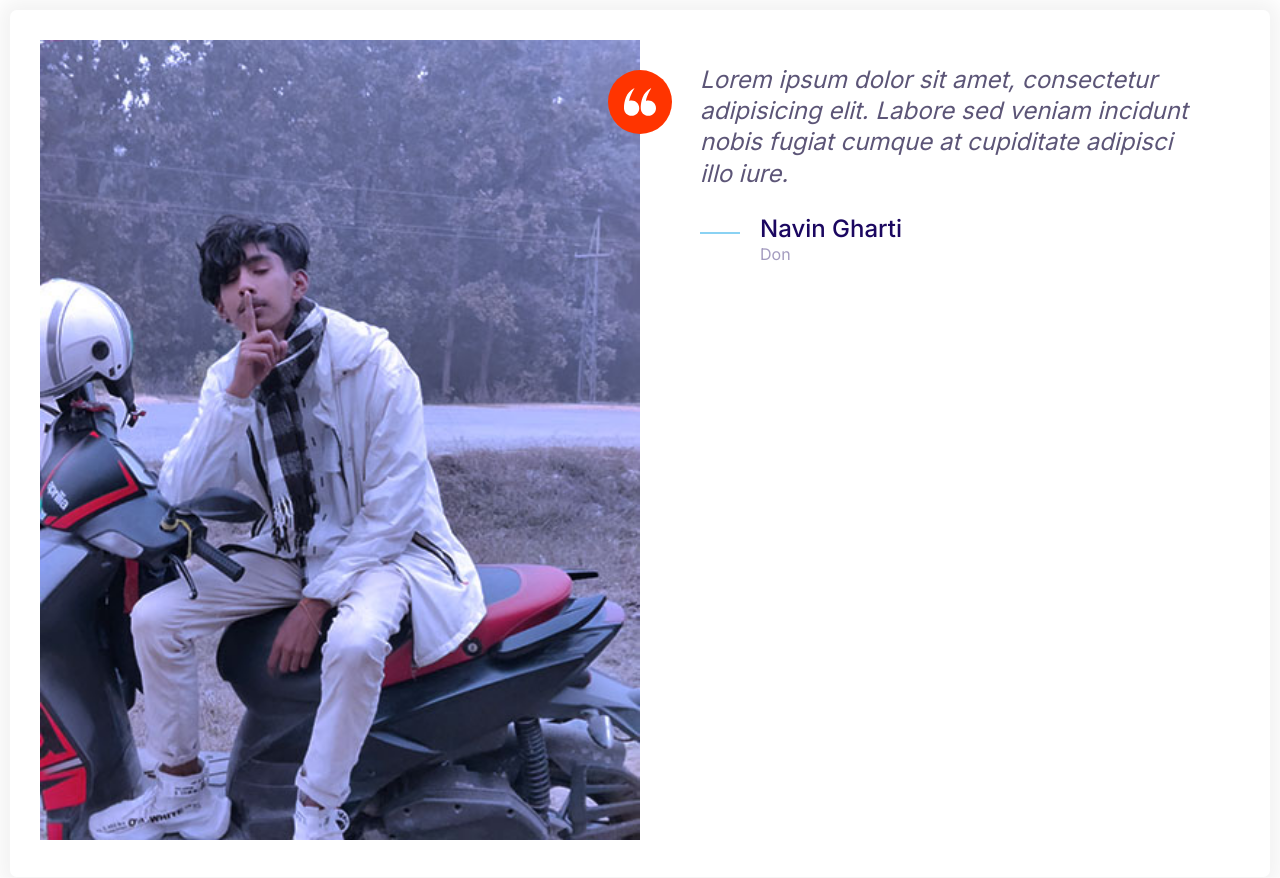
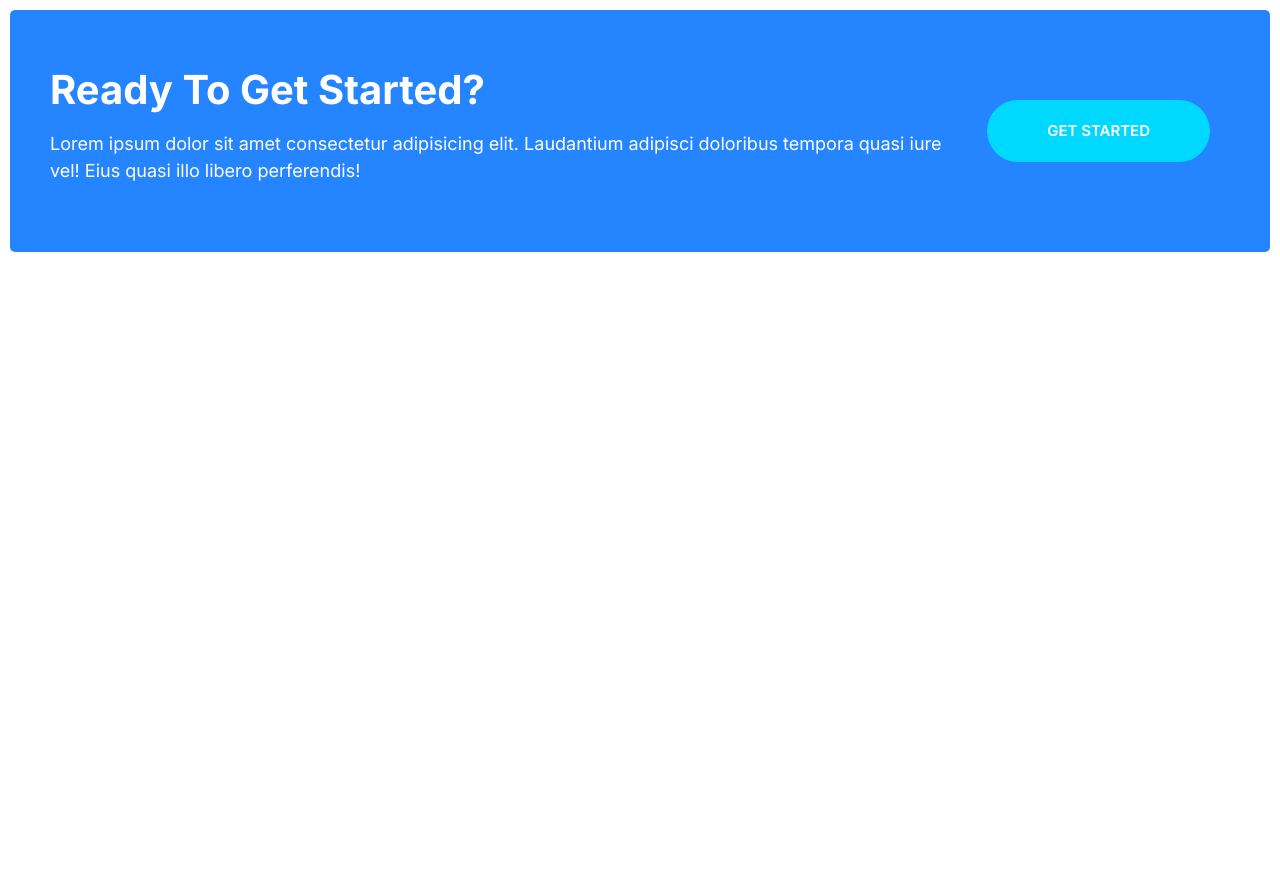
Before and after one commit to navin432/Npl, a plain HTML site: page index.html in a window 1280 px wide. After the commit the page ends 800 px from the top, so only its background shows below. Drawn offline with Linux system fonts and the light colour scheme.

Commit message:
Adding Callout.

```diff
--- a/css/styles.css
+++ b/css/styles.css
@@ -257,7 +257,10 @@
     width: 100%;
     display: inline-block;
 }
-
+.btn--stretched{
+    padding-left: 6rem;
+    padding-right: 6rem;
+}
 @media screen and (min-width:1024px) {
     .btn{
         font-size: 1.5rem;
@@ -486,3 +489,47 @@
         margin-left: 6rem;
     }
 }
+
+/* Callouts */
+
+.callout{
+    padding: 5rem 4rem;
+    border-radius: 5px;
+    overflow: hidden;
+}
+
+.callout--primary{
+    background: var(--color-primary);
+    color: #fff;
+}
+
+.callout__heading{
+    font-size: 4rem;
+    color: #fff;
+    font-weight: bold;
+    margin-top: 0;
+}
+
+.callout .btn{
+    align-self: center;
+    justify-self: center;
+}
+
+.callout__content{
+    text-align: center;
+}
+
+@media screen and (min-width:768px) {
+    .callout__content{
+        text-align: left;
+    }
+
+    .callout .btn{
+        justify-self: start;
+        margin: 0 2rem;
+    }
+
+    .callout .grid--1x2{
+        grid-template-columns: 1fr auto;
+    }
+}
--- a/index.html
+++ b/index.html
@@ -11,37 +11,13 @@
     <link rel="stylesheet" href="css/styles.css">
 </head>
 <body>
-    <div class="card testimonial">
+    <div class="callout callout--primary">
         <div class="grid grid--1x2">
-            <div class="testimonial__image">
-                <img class="testimonial__image" src="images/teatimonial.jpg" alt="A Dangerous Man in Scooter">
-                <span class="icon-container icon-container--accent">
-                    <svg class="icon icon--white icon--small">
-                        <use xlink:href="images/sprite.svg#quotes"></use>
-                    </svg>
-                </span>
+            <div class="callout__content">
+                <h2 class="callout__heading">Ready To Get Started?</h2>
+                <p>Lorem ipsum dolor sit amet consectetur adipisicing elit. Laudantium adipisci doloribus tempora quasi iure vel! Eius quasi illo libero perferendis!</p>
             </div>
-            <blockquote class="quote">
-                <p class="quote__text">Lorem ipsum dolor sit amet, consectetur adipisicing elit. Labore sed veniam incidunt nobis fugiat cumque at cupiditate adipisci illo iure.
-                </p>
-                <footer>
-                    <div class="media">
-                        <div class="media__image">
-                            <svg class="icon icon--primary quote__line">
-                                <use xlink:href="images/sprite.svg#line"></use>
-                            </svg>
-                        </div>
-                        <div class="media__body">
-                            <h3 class="media__title quote__author">
-                               Navin Gharti
-                            </h3>
-                            <p class="quote__organization">
-                                Don
-                            </p>
-                        </div>
-                    </div>
-                </footer>
-            </blockquote>
+            <a href="#" class="btn btn--secondary btn--stretched">Get Started</a>
         </div>
     </div>
 </body>
```
Also changed, not shown: components/callout.html (added, +9 -0 lines).
